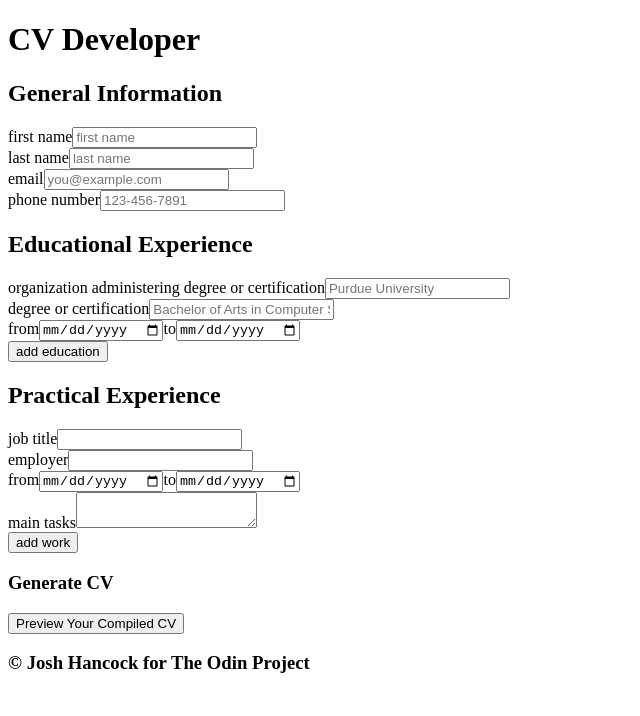
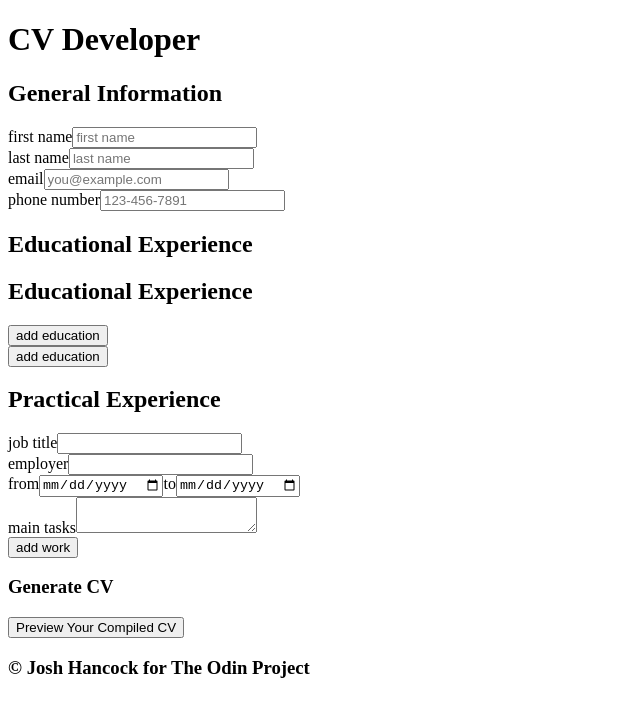
Before and after one commit to livingicon/cv-project, a React (Create React App) app: page / in a window 1280 px wide. Shown: the top 716 px of the page, without its empty margins (0-640 px from the left). Built offline with nearby package versions, Linux system fonts and the light colour scheme.

Commit message:
Add EdForm.js and move the ed form there

```diff
--- a/src/components/Main/EducationalExp.js
+++ b/src/components/Main/EducationalExp.js
@@ -4,69 +4,14 @@ import React, { Component } from 'react';
 
 class EducationalExp extends Component {
 
-  duplicateForm = () => {
-    // console.log(this.state.edCount);
-    for(let i=0; i<this.state.edCount; i++) {
-      console.log("add form");
-    }
-  }
-
   render() {
-    const { edCount, handleChangeInput, school, degree, degreeFrom, degreeTo, addEd } = this.props;
+    const { setEd, addEd } = this.props;
 
     return (
-
-
-      <div className="forms">
-        <form id="education">
-          <div>
-            <label htmlFor="school">organization administering degree or certification</label>
-            <input
-              onChange={handleChangeInput}
-              value={school}
-              type="text"
-              id="school"
-              name={`school${edCount}`}
-              placeholder="Purdue University"
-              autoComplete="off"
-            />
-          </div>
-          <div>
-            <label htmlFor="degree">degree or certification</label>
-            <input
-              onChange={handleChangeInput}
-              value={degree}
-              type="text"
-              id="degree"
-              name={`degree${edCount}`}
-              placeholder="Bachelor of Arts in Computer Science"
-              autoComplete="off"
-            />
-          </div>
-          <div>
-            <label htmlFor="degreeFrom">from</label>
-            <input
-              onChange={handleChangeInput}
-              value={degreeFrom}
-              type="date"
-              id="degreeFrom"
-              name={`degreeFrom${edCount}`}
-            />
-            <label htmlFor="degreeTo">to</label>
-            <input
-              onChange={handleChangeInput}
-              value={degreeTo}
-              type="date"
-              id="degreeTo"
-              name={`degreeTo${edCount}`}
-            />
-          </div>
-          {/* <button
-            onClick={addEd}
-            className="btns"
-            type="submit"
-            >add education</button> */}
-        </form>
+      <div>
+        <h2>Educational Experience</h2>
+        {setEd}
+        <button onClick={addEd}>add education</button>
       </div>
     );
   }
```
Also changed, not shown: src/components/Main/EdForm.js (added, +61 -0 lines).
